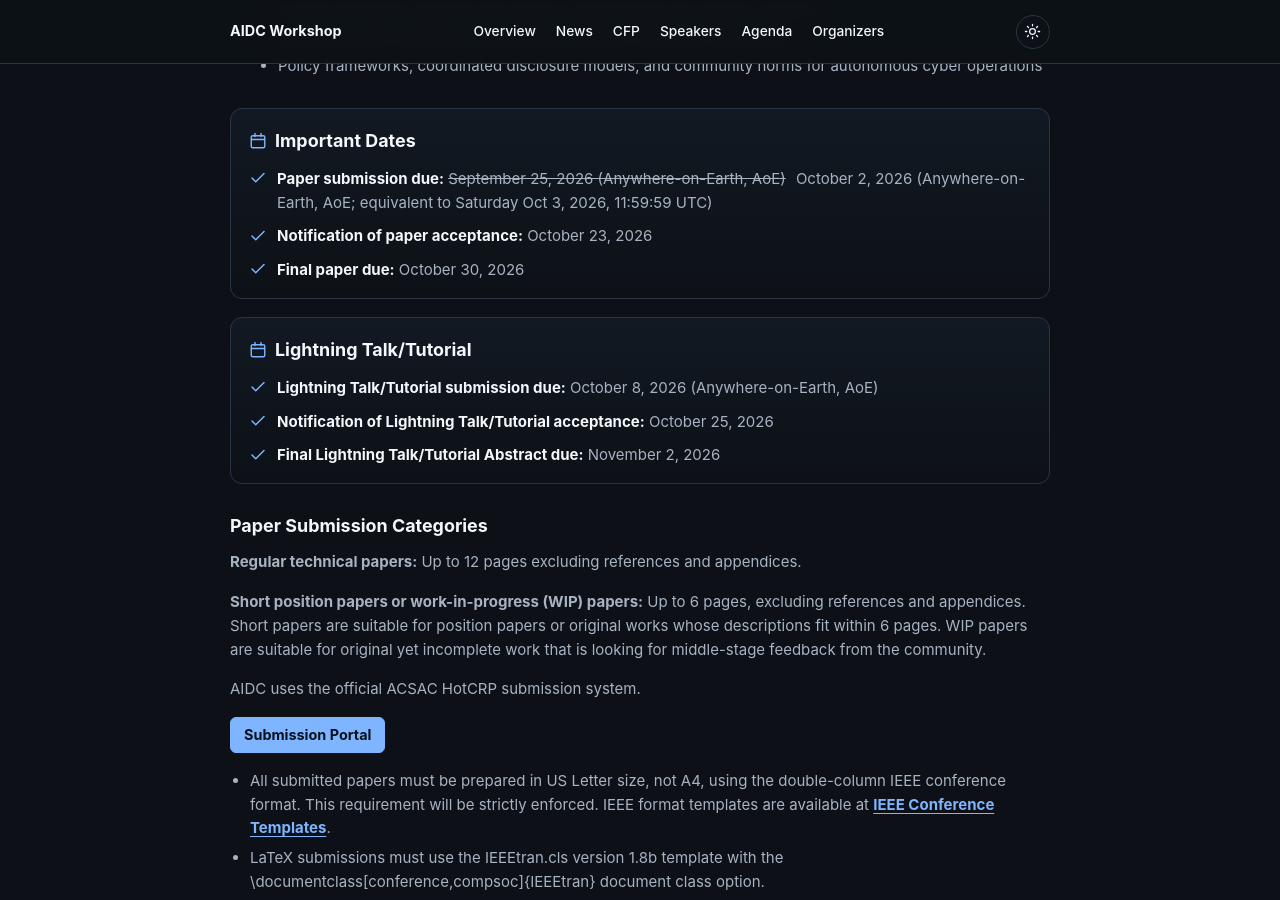
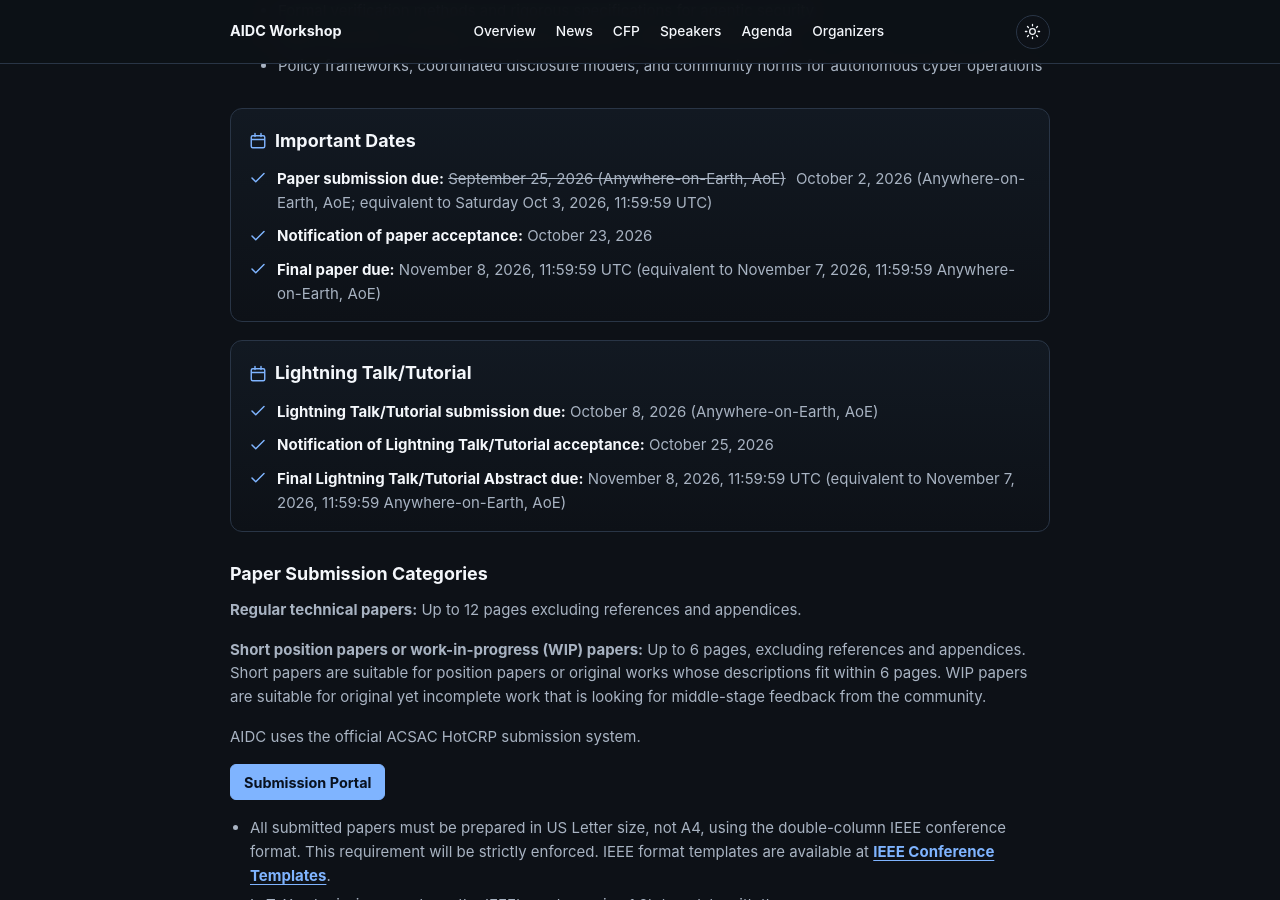
Before and after one commit to aidcworkshop/aidcworkshop.github.io, a Jekyll site: the page built from index.md, in a window 1280 px wide and 900 px high, scrolled down 2370 px. Built offline with Jekyll 4.4.1, drawn with Linux system fonts in a browser that asks for light colours.

Commit message:
Update final submission deadlines

```diff
--- a/_data/workshop.yml
+++ b/_data/workshop.yml
@@ -132,7 +132,7 @@ cfp:
         - label: "Notification of paper acceptance"
           date: "October 23, 2026"
         - label: "Final paper due"
-          date: "October 30, 2026"
+          date: "November 8, 2026, 11:59:59 UTC (equivalent to November 7, 2026, 11:59:59 Anywhere-on-Earth, AoE)"
     - heading: "Lightning Talk/Tutorial"
       items:
         - label: "Lightning Talk/Tutorial submission due"
@@ -140,7 +140,7 @@ cfp:
         - label: "Notification of Lightning Talk/Tutorial acceptance"
           date: "October 25, 2026"
         - label: "Final Lightning Talk/Tutorial Abstract due"
-          date: "November 2, 2026"
+          date: "November 8, 2026, 11:59:59 UTC (equivalent to November 7, 2026, 11:59:59 Anywhere-on-Earth, AoE)"
   submission:
     system_text: "AIDC uses the official ACSAC HotCRP submission system."
     label: "Submission Portal"
```
